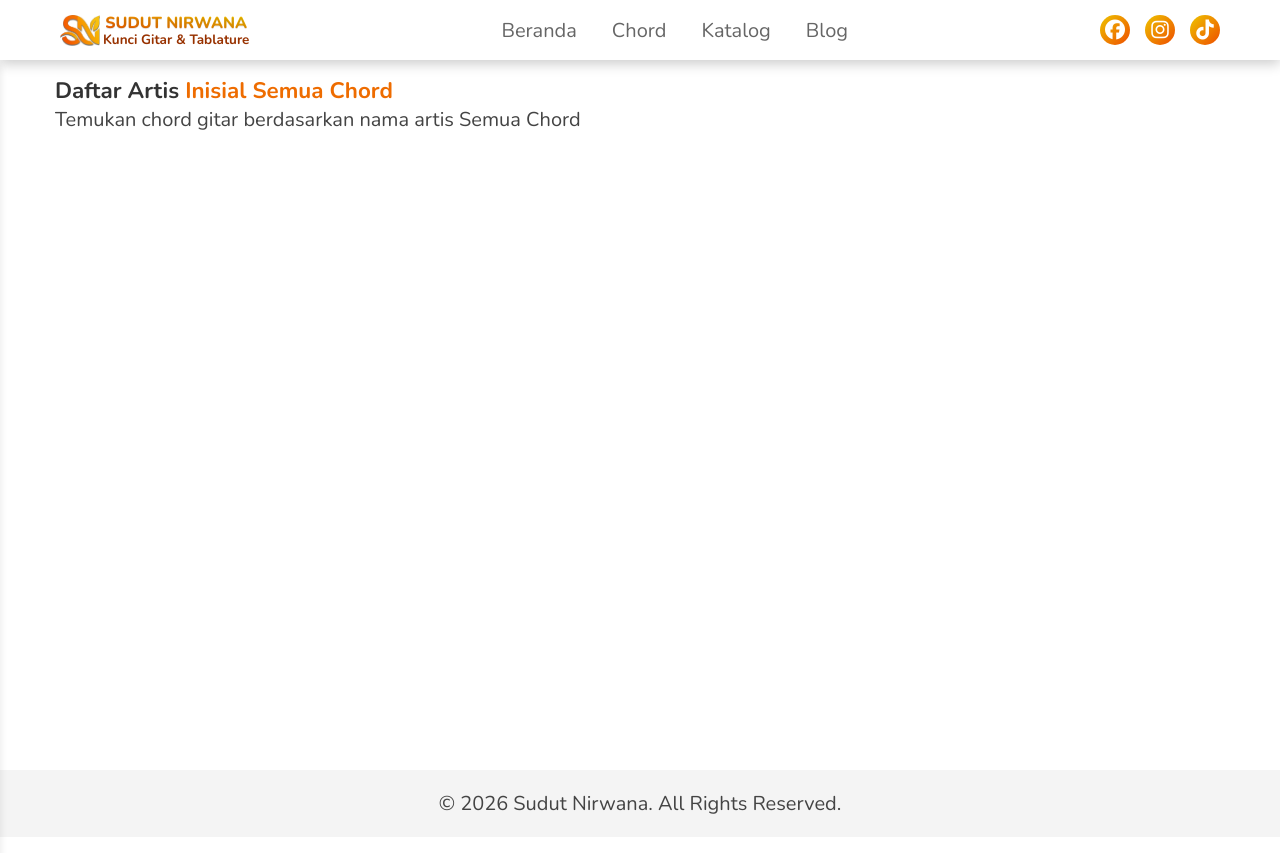
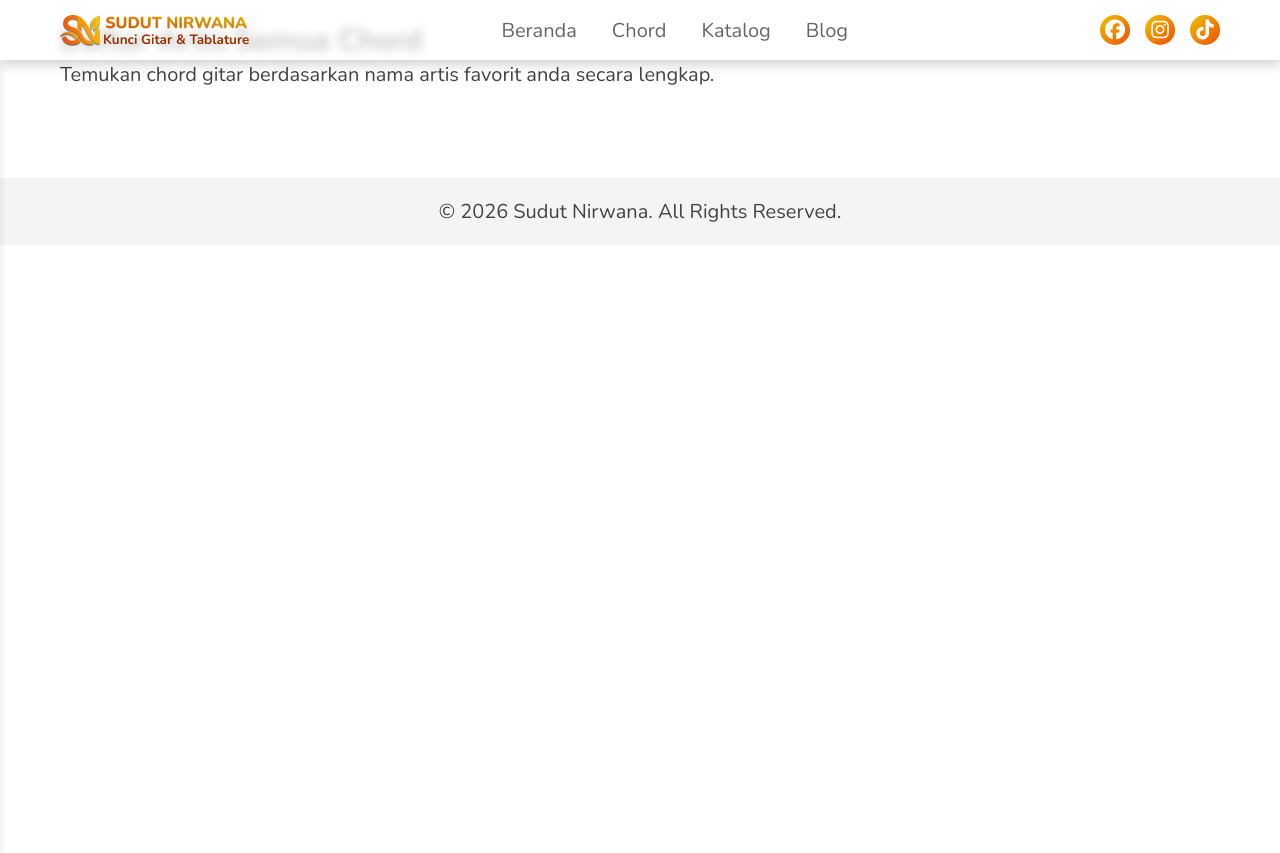
Before and after one commit to sudut-nirwana/sudut-nirwana-main, a Jekyll site: the page built from chord.md, in a window 1280 px wide. Shown: the top 853 px of the page. Built offline with Jekyll 4.4.1, drawn with Linux system fonts in a browser that asks for light colours.

Commit message:
Update chord.md

```diff
--- a/chord.md
+++ b/chord.md
@@ -1,5 +1,27 @@
 ---
-layout: daftar-artis
+layout: default
 title: "Semua Chord"
 permalink: /chord/
 ---
+
+<section class="content-section">
+  <div class="container">
+    <header class="entry-header">
+      <h2 class="entry-title">Daftar Artis <span>Semua Chord</span></h2>
+      <p>Temukan chord gitar berdasarkan nama artis favorit anda secara lengkap.</p>
+    </header>
+    <div class="artist-grid" style="display: grid; grid-template-columns: repeat(auto-fill, minmax(200px, 1fr)); gap: 15px; margin-top: 20px;">
+      {% assign artists = site.posts | map: 'artist' | uniq | sort %}
+      {% for artist in artists %}
+        {% if artist %}
+          <a href="{{ '/artis/' | append: artist | slugify | append: '/' | relative_url }}" class="artist-card" style="text-decoration: none; color: inherit;">
+            <div style="border: 1px solid #ddd; padding: 15px; border-radius: 8px; background: #fff; display: flex; align-items: center; box-shadow: 0 2px 4px rgba(0,0,0,0.05);">
+              <i class="fa-solid fa-microphone-lines" style="margin-right: 10px; color: #888;"></i>
+              <span style="font-weight: 500;">{{ artist }}</span>
+            </div>
+          </a>
+        {% endif %}
+      {% endfor %}
+    </div>
+  </div>
+</section>
```
